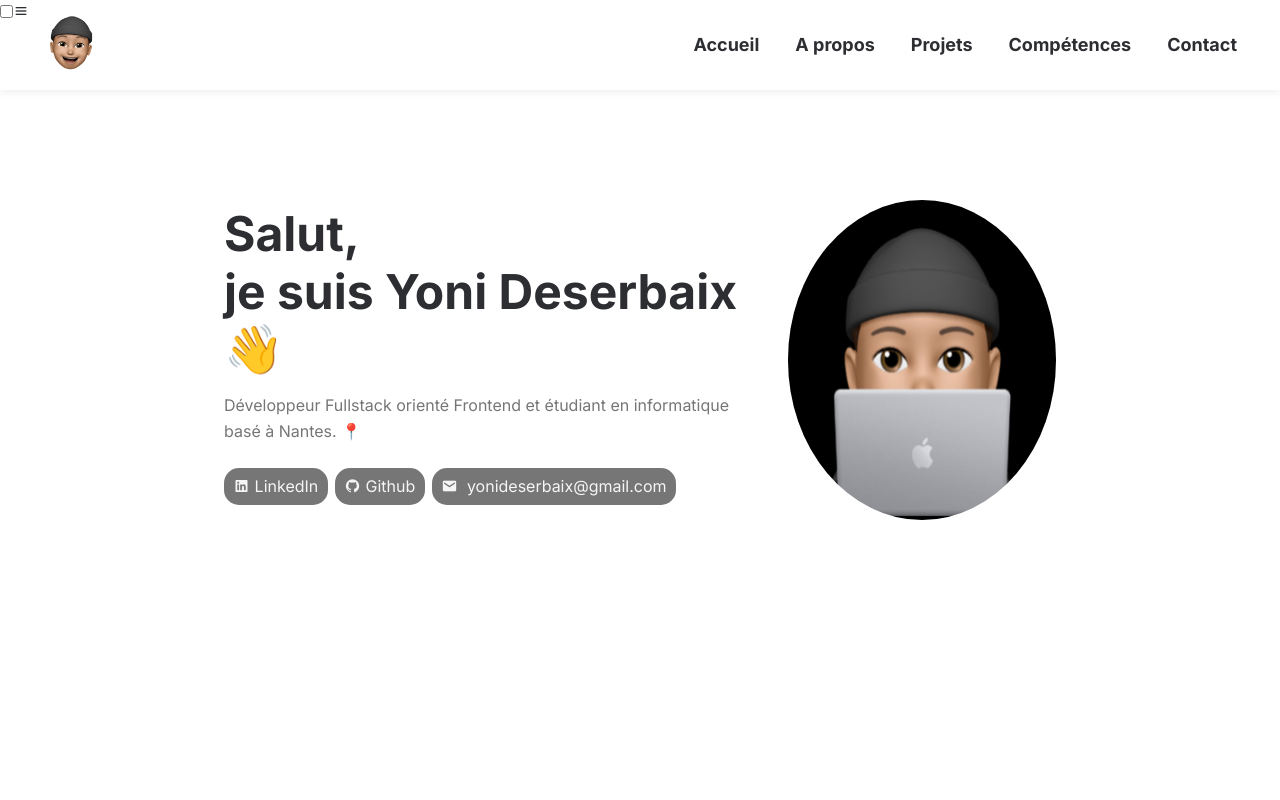
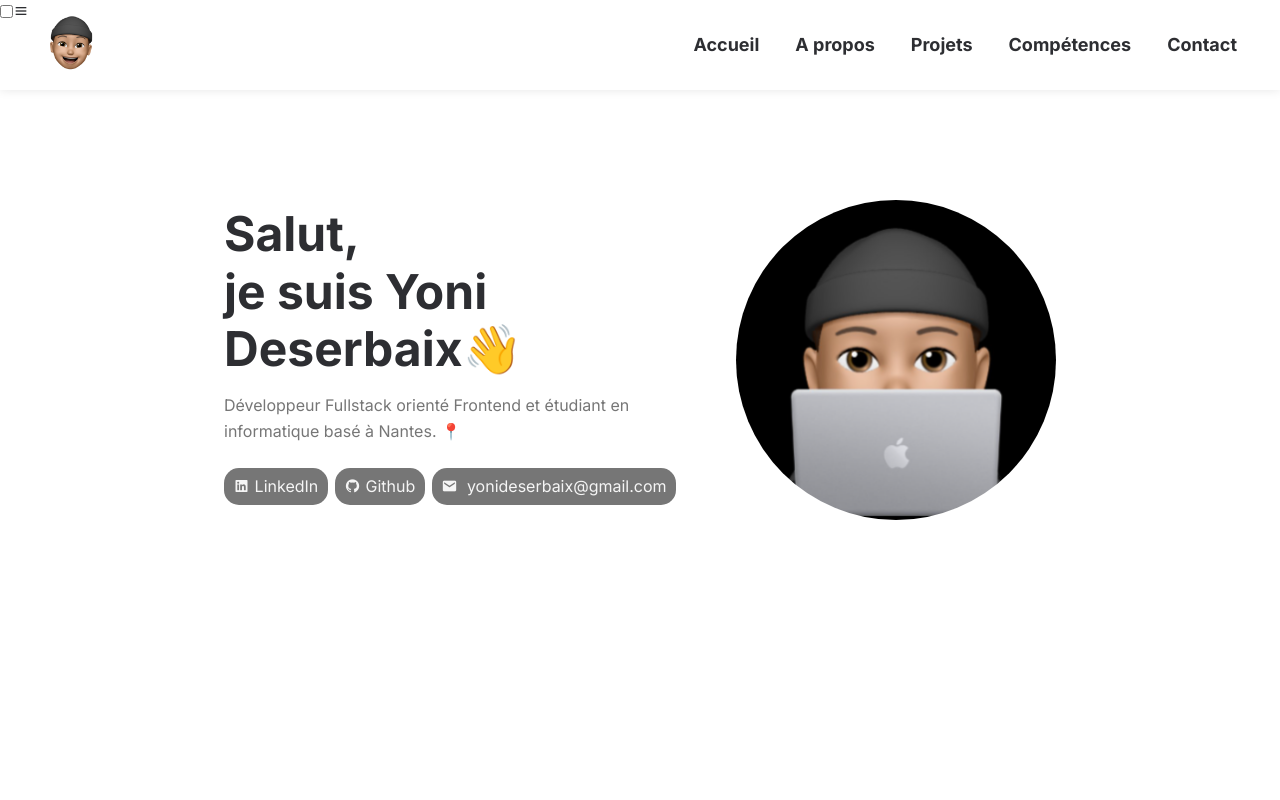
Before and after one commit to Yoni-Deserbaix/Portfolio-V2, a Next.js app: page / in a window 1280 px wide. Shown: the top 800 px of the page. Built offline with nearby package versions, Linux system fonts and the light colour scheme.

Commit message:
update responsive

```diff
--- a/src/app/components/Hero.tsx
+++ b/src/app/components/Hero.tsx
@@ -12,7 +12,7 @@ export default function Hero() {
         {/* Container  */}
         <div className="m-auto w-[70%] px-8 py-0">
           {/* Content  */}
-          <div className="flex justify-center items-center justify-between">
+          <div className="flex justify-center items-center sm:flex-col-reverse sm:gap-12 sm:text-center lg:flex-row  lg:text-start">
             {/* Hero text  */}
             <div className="flex flex-col max-w-[50rem]">
               <h1
@@ -77,12 +77,12 @@ export default function Hero() {
               </span>
             </div>
             {/* Hero image  */}
-            <div className="relative animate-[animimg_4s_ease-in-out_infinite] rounded-[50%]">
+            <div>
               <Image
                 src={memojiHome.src}
                 width={2000}
                 height={2000}
-                className="flex w-80 h-80 animate-[animimg_4s_ease-in-out_infinite] rounded-[50%]"
+                className=" w-full max-w-[20rem] sm:w-[15rem] md:w-[15rem] lg:w-[20rem] xl:w-[20rem] animate-[animimg_4s_ease-in-out_infinite] rounded-full"
                 alt="hero"
                 data-aos="fade-up"
                 data-aos-duration="300"
```
